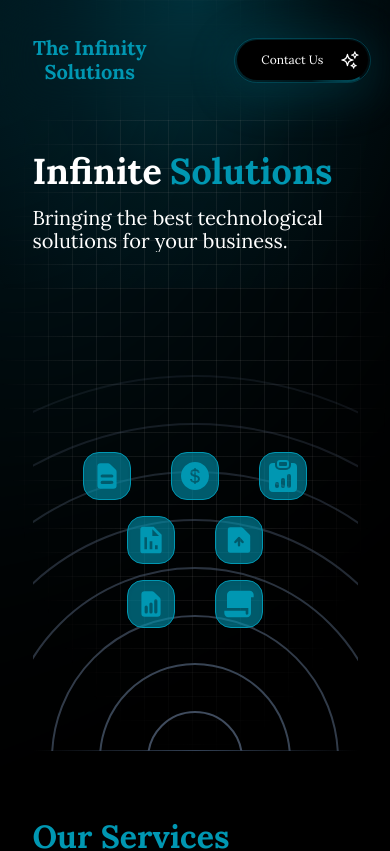
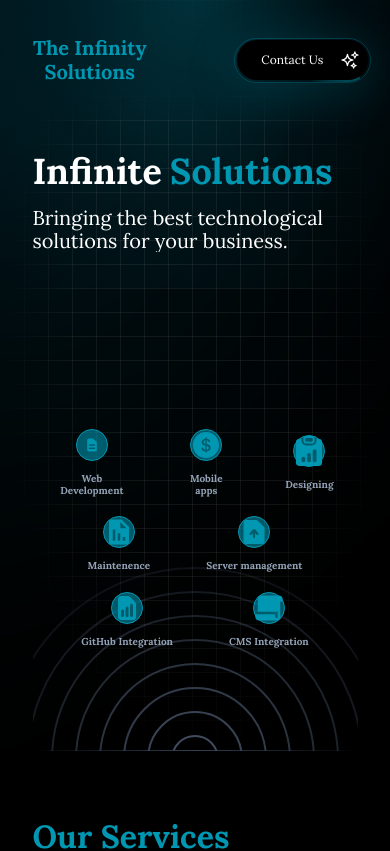
Before and after one commit to theinfinitysolutions/infinitysolutions_ui, a Next.js app: page / in a window 390 px wide. Shown: the top 851 px of the page. Built offline with nearby package versions, Linux system fonts and the light colour scheme; what tailwindcss-3d would draw is missing.

Commit message:
radar changes

```diff
--- a/components/iconcontainer.jsx
+++ b/components/iconcontainer.jsx
@@ -24,11 +24,13 @@ export const IconContainer = ({ icon, text, delay }) => {
         "relative z-50 flex flex-col items-center justify-center space-y-2"
       )}
     >
-      <div className="flex h-12 w-12 items-center justify-center rounded-2xl border border-primaryColor bg-[#0097b299] shadow-inner">
-        {icon || <HiDocumentText className="  h-8 w-8 text-[#0097b2]" />}
+      <div className="flex w-8 h-8 md:h-12 md:w-12 items-center justify-center rounded-2xl border border-primaryColor bg-[#0097b299] shadow-inner">
+        {icon || (
+          <HiDocumentText className="  w-4 h-4 md:h-8 md:w-8 text-[#0097b2]" />
+        )}
       </div>
-      <div className="hidden rounded-md px-2 py-1 md:block">
-        <div className="text-center text-xs font-bold text-slate-400">
+      <div className=" rounded-md px-2 py-1 md:block">
+        <div className="text-center text-[10px] md:text-xs font-bold text-slate-400">
           {text || `Web Development`}
         </div>
       </div>
--- a/components/radar.jsx
+++ b/components/radar.jsx
@@ -1,10 +1,22 @@
 "use client";
-import React from "react";
+import React, { useState, useLayoutEffect } from "react";
 import { twMerge } from "tailwind-merge";
 import { motion } from "framer-motion";
 
 export const Radar = ({ className }) => {
   const circles = new Array(8).fill(1);
+  const [mobile, setMobile] = React.useState(false);
+
+  useLayoutEffect(() => {
+    let height = window.innerHeight;
+    let width = window.innerWidth;
+
+    if (height > width) {
+      setMobile(true);
+    } else {
+      setMobile(false);
+    }
+  });
   return (
     <div
       className={twMerge(
@@ -26,8 +38,8 @@ export const Radar = ({ className }) => {
       {circles.map((circle, idx) => (
         <Circle
           style={{
-            height: `${(idx + 1) * 6}rem`,
-            width: `${(idx + 1) * 6}rem`,
+            height: mobile ? `${(idx + 1) * 3}rem` : `${(idx + 1) * 6}rem`,
+            width: mobile ? `${(idx + 1) * 3}rem` : `${(idx + 1) * 6}rem`,
             border: `2px solid rgba(71, 85, 105, ${1 - (idx + 1) * 0.1})`,
           }}
           key={`motion-${idx}`}
```
